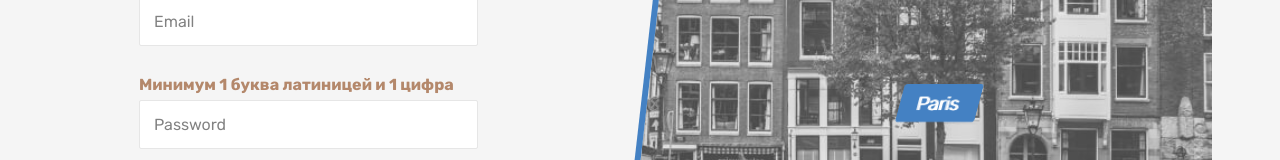
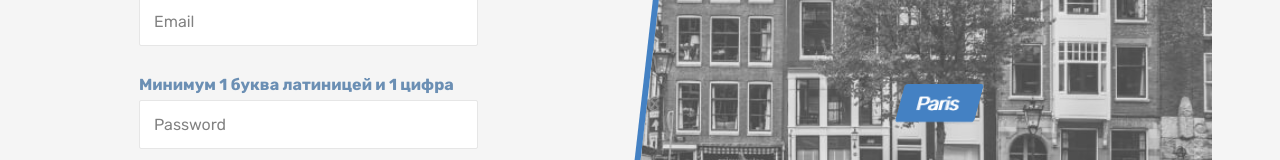
Before and after one commit to htmlacademy-react/2457807-six-cities-17, a React (Vite) app: page /login in a window 1280 px wide. Shown: the part 305-465 px from the top of the page. Built offline with nearby package versions, Linux system fonts and the light colour scheme; no server answers; what http-status-codes would draw is missing.

Commit message:
не большие изменения в стили логина

```diff
--- a/src/components/authorization-form/authorization-form.css
+++ b/src/components/authorization-form/authorization-form.css
@@ -3,7 +3,7 @@
         float: left; /* Выстраиваем элементы рядом */
         margin-right: 10px; /* Расстояние от текста до текстового поля */
         line-height: 30px; /* Выравниваем по высоте */
-        color: #B4886B;
+        color: #6b8fb4;
         font-weight: bold;
        display: block;
 }
```
